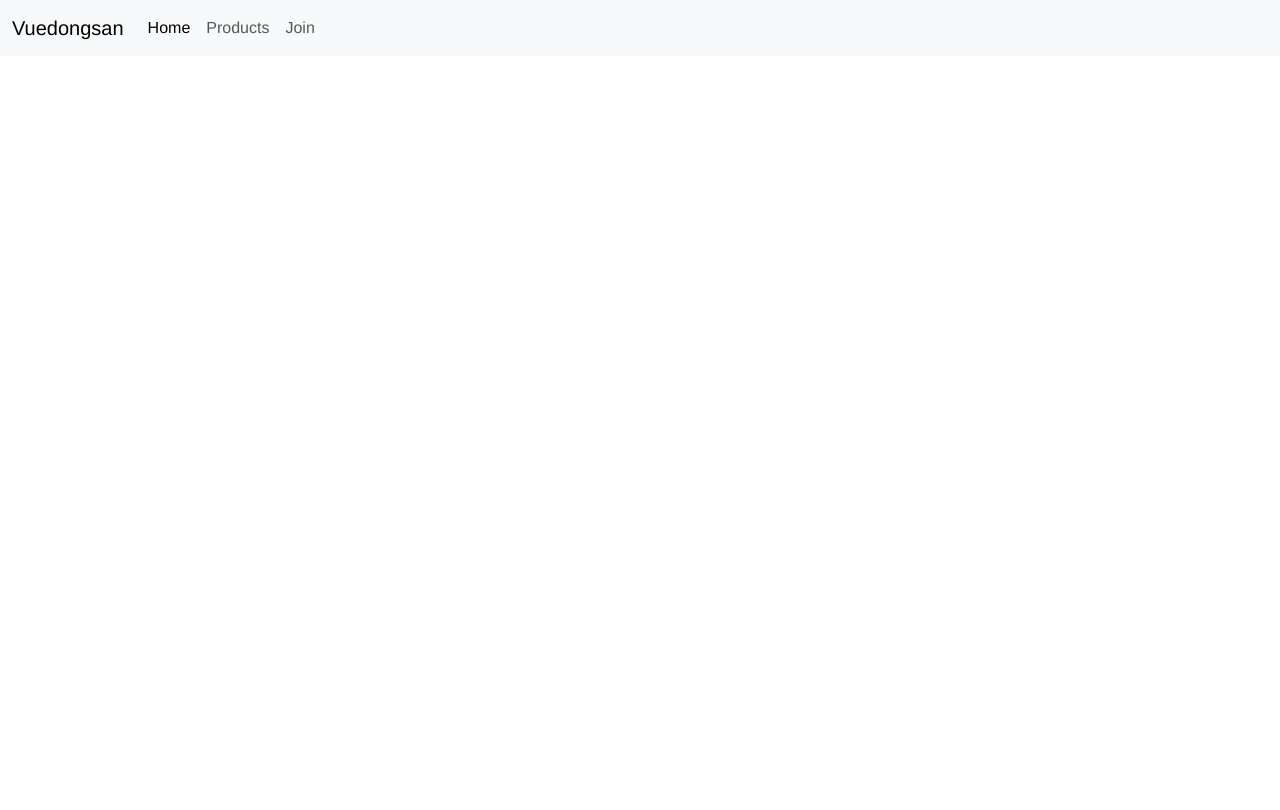
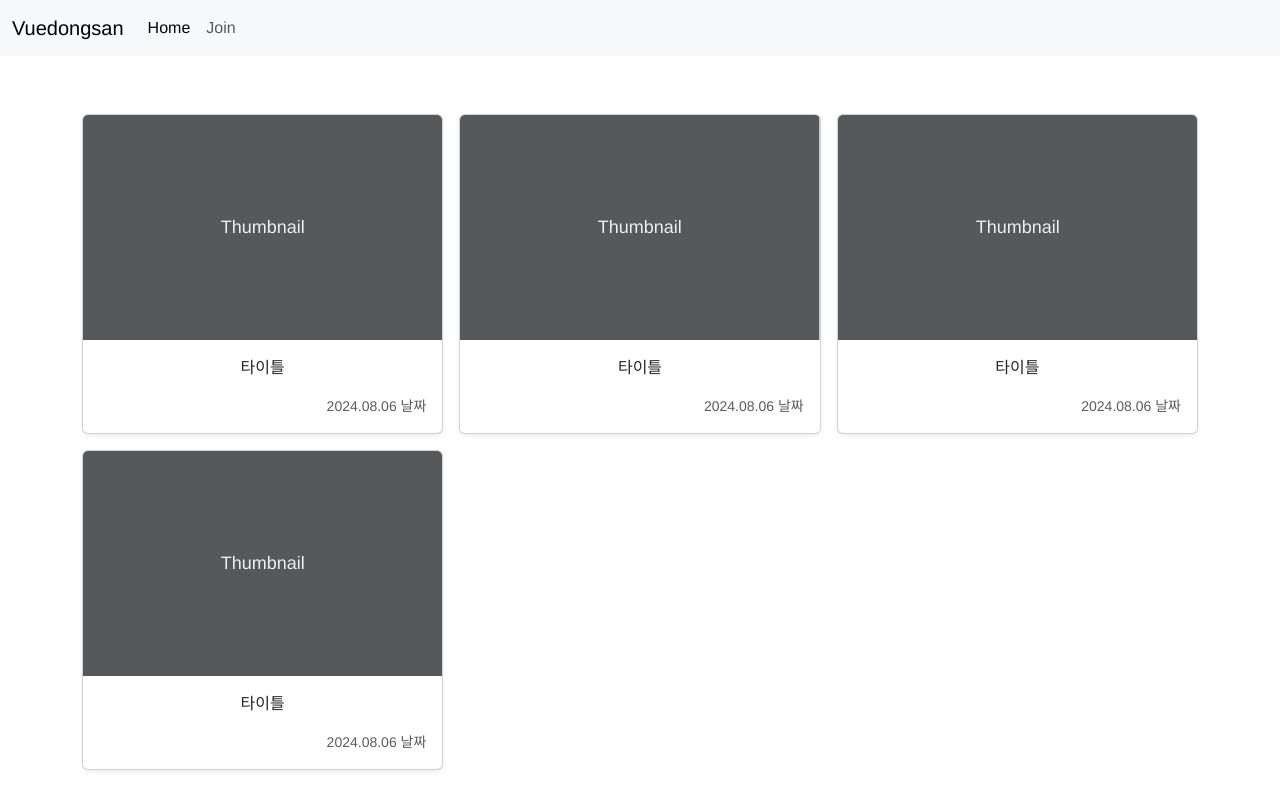
Before and after one commit to wlal960104/vue3_vuedongsan_v2, a Vue app: page / in a window 1280 px wide. Shown: the top 810 px of the page. Built offline with nearby package versions, Linux system fonts and the light colour scheme.

Commit message:
[24.08.07] List.vue 생성

```diff
--- a/package.json
+++ b/package.json
@@ -33,7 +33,9 @@
     "parserOptions": {
       "parser": "@babel/eslint-parser"
     },
-    "rules": {}
+    "rules": {
+      "vue/multi-word-component-names": "off"
+    }
   },
   "browserslist": [
     "> 1%",
--- a/src/App.vue
+++ b/src/App.vue
@@ -12,9 +12,9 @@
           <li class="nav-item">
             <a class="nav-link active" aria-current="page" href="#">Home</a>
           </li>
-          <li class="nav-item">
-            <a class="nav-link" href="#">Products</a>
-          </li>
+          <!--<li class="nav-item">-->
+          <!--  <a class="nav-link" href="#">Products</a>-->
+          <!--</li>-->
           <li class="nav-item">
             <a class="nav-link" href="#">Join</a>
           </li>
@@ -25,13 +25,22 @@
       </div>
     </div>
   </nav>
+
+  <!-- 부동산 리스트 -->
+  <List/>
+
+
+
+
 </template>
 
 <script>
+import List from "@/components/List.vue";
 
 export default {
   name: 'App',
   components: {
+    List
   }
 }
 </script>
@@ -44,4 +53,68 @@ export default {
   text-align: center;
   color: #2c3e50;
 }
+
+.navbar {
+  margin-bottom: 10px;
+}
+
+.bd-placeholder-img {
+  font-size: 1.125rem;
+  text-anchor: middle;
+  -webkit-user-select: none;
+  -moz-user-select: none;
+  user-select: none;
+}
+
+@media (min-width: 768px) {
+  .bd-placeholder-img-lg {
+    font-size: 3.5rem;
+  }
+}
+
+.b-example-divider {
+  width: 100%;
+  height: 3rem;
+  background-color: rgba(0, 0, 0, 0);
+  border: solid rgba(0, 0, 0, .15);
+  border-width: 1px 0;
+  box-shadow: inset 0 .5em 1.5em rgba(0, 0, 0, .1), inset 0 .125em .5em rgba(0, 0, 0, .15);
+}
+
+.b-example-vr {
+  flex-shrink: 0;
+  width: 1.5rem;
+  height: 100vh;
+}
+
+.bi {
+  vertical-align: -.125em;
+  fill: currentColor;
+}
+
+.nav-scroller {
+  position: relative;
+  z-index: 2;
+  height: 2.75rem;
+  overflow-y: hidden;
+}
+
+.nav-scroller .nav {
+  display: flex;
+  flex-wrap: nowrap;
+  padding-bottom: 1rem;
+  margin-top: -1px;
+  overflow-x: auto;
+  text-align: center;
+  white-space: nowrap;
+  -webkit-overflow-scrolling: touch;
+}
+
+.bd-mode-toggle {
+  z-index: 1500;
+}
+
+.bd-mode-toggle .dropdown-menu .active .bi {
+  display: block !important;
+}
 </style>
--- a/src/components/HelloWorld.vue
+++ /dev/null
@@ -1,58 +0,0 @@
-<template>
-  <div class="hello">
-    <h1>{{ msg }}</h1>
-    <p>
-      For a guide and recipes on how to configure / customize this project,<br>
-      check out the
-      <a href="https://cli.vuejs.org" target="_blank" rel="noopener">vue-cli documentation</a>.
-    </p>
-    <h3>Installed CLI Plugins</h3>
-    <ul>
-      <li><a href="https://github.com/vuejs/vue-cli/tree/dev/packages/%40vue/cli-plugin-babel" target="_blank" rel="noopener">babel</a></li>
-      <li><a href="https://github.com/vuejs/vue-cli/tree/dev/packages/%40vue/cli-plugin-eslint" target="_blank" rel="noopener">eslint</a></li>
-    </ul>
-    <h3>Essential Links</h3>
-    <ul>
-      <li><a href="https://vuejs.org" target="_blank" rel="noopener">Core Docs</a></li>
-      <li><a href="https://forum.vuejs.org" target="_blank" rel="noopener">Forum</a></li>
-      <li><a href="https://chat.vuejs.org" target="_blank" rel="noopener">Community Chat</a></li>
-      <li><a href="https://twitter.com/vuejs" target="_blank" rel="noopener">Twitter</a></li>
-      <li><a href="https://news.vuejs.org" target="_blank" rel="noopener">News</a></li>
-    </ul>
-    <h3>Ecosystem</h3>
-    <ul>
-      <li><a href="https://router.vuejs.org" target="_blank" rel="noopener">vue-router</a></li>
-      <li><a href="https://vuex.vuejs.org" target="_blank" rel="noopener">vuex</a></li>
-      <li><a href="https://github.com/vuejs/vue-devtools#vue-devtools" target="_blank" rel="noopener">vue-devtools</a></li>
-      <li><a href="https://vue-loader.vuejs.org" target="_blank" rel="noopener">vue-loader</a></li>
-      <li><a href="https://github.com/vuejs/awesome-vue" target="_blank" rel="noopener">awesome-vue</a></li>
-    </ul>
-  </div>
-</template>
-
-<script>
-export default {
-  name: 'HelloWorld',
-  props: {
-    msg: String
-  }
-}
-</script>
-
-<!-- Add "scoped" attribute to limit CSS to this component only -->
-<style scoped>
-h3 {
-  margin: 40px 0 0;
-}
-ul {
-  list-style-type: none;
-  padding: 0;
-}
-li {
-  display: inline-block;
-  margin: 0 10px;
-}
-a {
-  color: #42b983;
-}
-</style>
--- /dev/null
+++ b/src/components/List.vue
@@ -0,0 +1,97 @@
+<template>
+  <main>
+    <div class="album py-5">
+      <div class="container">
+        <div class="row row-cols-1 row-cols-sm-2 row-cols-md-3 g-3">
+
+          <div class="col">
+            <div class="card shadow-sm">
+              <svg aria-label="Placeholder: Thumbnail" class="bd-placeholder-img card-img-top" focusable="false" height="225"
+                   preserveAspectRatio="xMidYMid slice" role="img" width="100%"
+                   xmlns="http://www.w3.org/2000/svg"><title>Placeholder</title>
+                <rect fill="#55595c" height="100%" width="100%"/>
+                <text dy=".3em" fill="#eceeef" x="50%" y="50%">Thumbnail</text>
+              </svg>
+              <div class="card-body">
+                <p class="card-text">타이틀</p>
+                <div class="d-flex justify-content-between align-items-center">
+                  <div class="btn-group">
+                  </div>
+                  <small class="text-body-secondary">2024.08.06 날짜</small>
+                </div>
+              </div>
+            </div>
+          </div>
+
+          <div class="col">
+            <div class="card shadow-sm">
+              <svg aria-label="Placeholder: Thumbnail" class="bd-placeholder-img card-img-top" focusable="false" height="225"
+                   preserveAspectRatio="xMidYMid slice" role="img" width="100%"
+                   xmlns="http://www.w3.org/2000/svg"><title>Placeholder</title>
+                <rect fill="#55595c" height="100%" width="100%"/>
+                <text dy=".3em" fill="#eceeef" x="50%" y="50%">Thumbnail</text>
+              </svg>
+              <div class="card-body">
+                <p class="card-text">타이틀</p>
+                <div class="d-flex justify-content-between align-items-center">
+                  <div class="btn-group">
+                  </div>
+                  <small class="text-body-secondary">2024.08.06 날짜</small>
+                </div>
+              </div>
+            </div>
+          </div>
+
+          <div class="col">
+            <div class="card shadow-sm">
+              <svg aria-label="Placeholder: Thumbnail" class="bd-placeholder-img card-img-top" focusable="false" height="225"
+                   preserveAspectRatio="xMidYMid slice" role="img" width="100%"
+                   xmlns="http://www.w3.org/2000/svg"><title>Placeholder</title>
+                <rect fill="#55595c" height="100%" width="100%"/>
+                <text dy=".3em" fill="#eceeef" x="50%" y="50%">Thumbnail</text>
+              </svg>
+              <div class="card-body">
+                <p class="card-text">타이틀</p>
+                <div class="d-flex justify-content-between align-items-center">
+                  <div class="btn-group">
+                  </div>
+                  <small class="text-body-secondary">2024.08.06 날짜</small>
+                </div>
+              </div>
+            </div>
+          </div>
+
+          <div class="col">
+            <div class="card shadow-sm">
+              <svg aria-label="Placeholder: Thumbnail" class="bd-placeholder-img card-img-top" focusable="false" height="225"
+                   preserveAspectRatio="xMidYMid slice" role="img" width="100%"
+                   xmlns="http://www.w3.org/2000/svg"><title>Placeholder</title>
+                <rect fill="#55595c" height="100%" width="100%"/>
+                <text dy=".3em" fill="#eceeef" x="50%" y="50%">Thumbnail</text>
+              </svg>
+              <div class="card-body">
+                <p class="card-text">타이틀</p>
+                <div class="d-flex justify-content-between align-items-center">
+                  <div class="btn-group">
+                  </div>
+                  <small class="text-body-secondary">2024.08.06 날짜</small>
+                </div>
+              </div>
+            </div>
+          </div>
+
+        </div>
+      </div>
+    </div>
+  </main>
+</template>
+
+<script>
+export default {
+  name: 'List',
+}
+</script>
+
+<style>
+
+</style>
```
